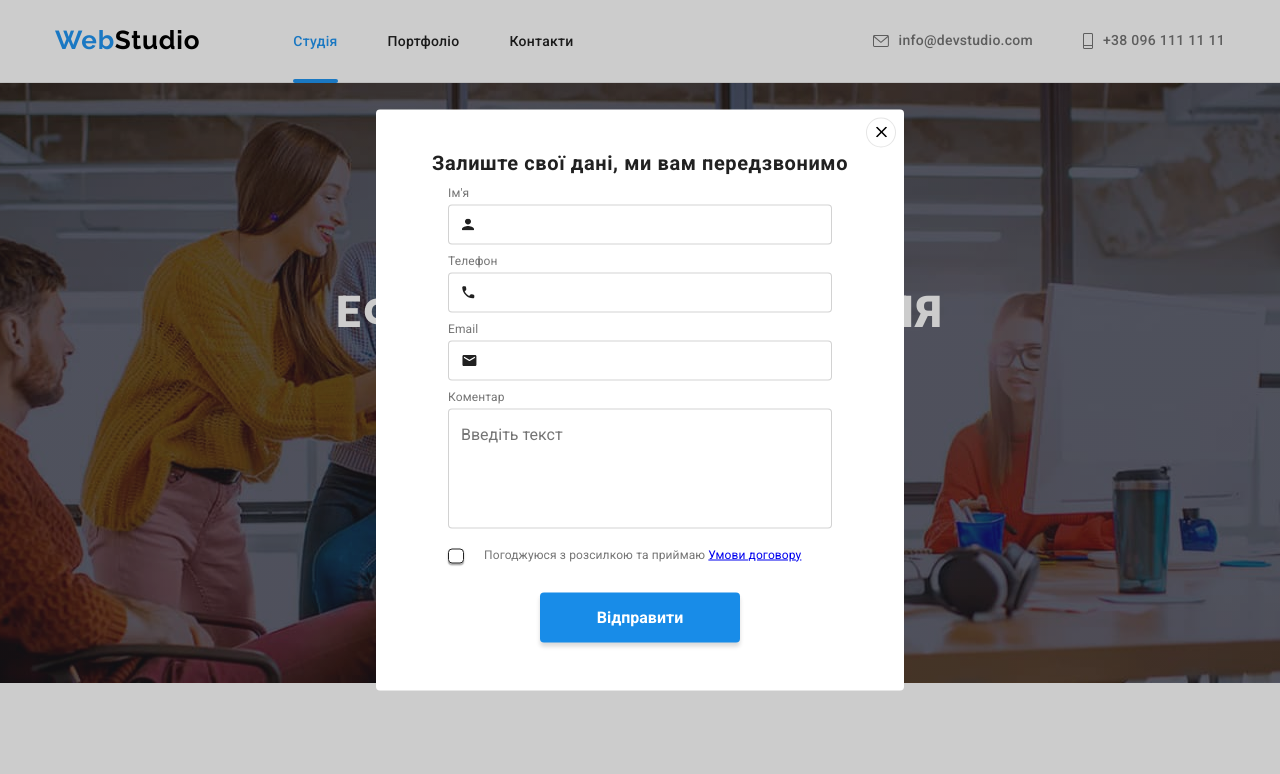
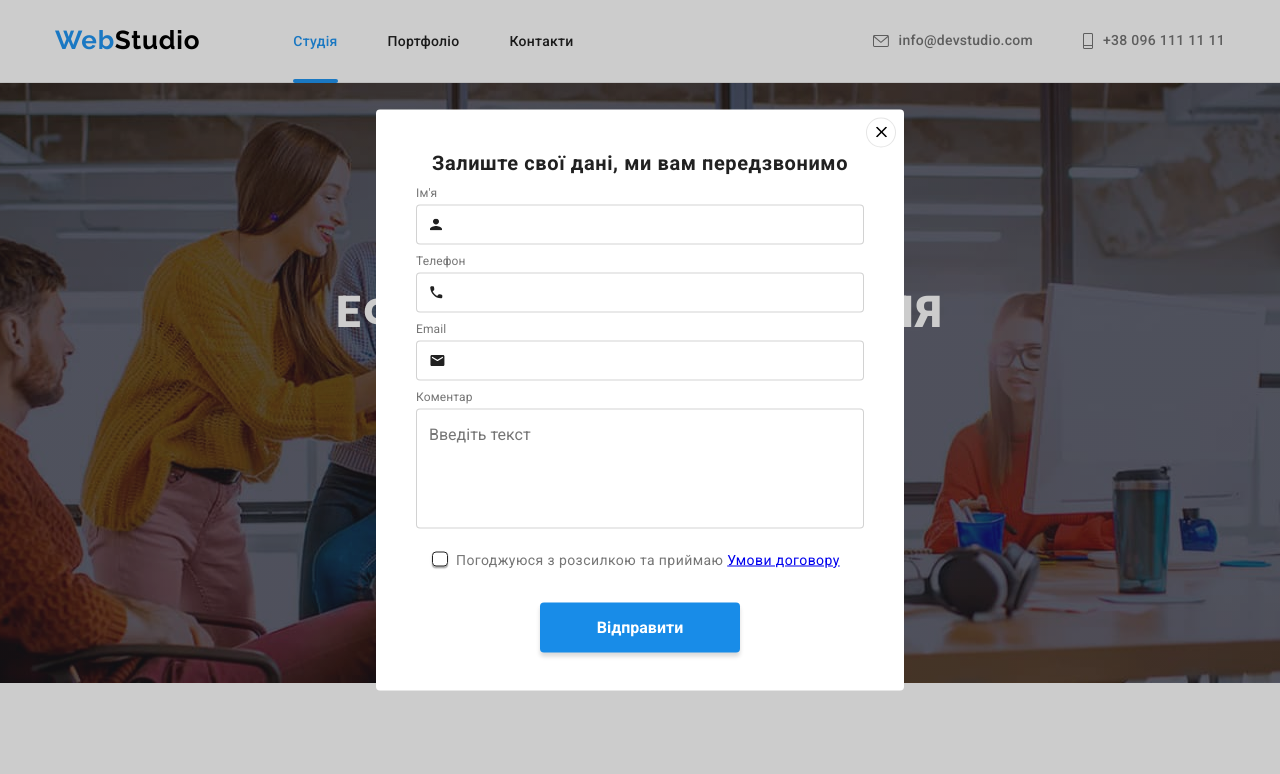
Before and after one commit to danyloborovskyi/goit-markup-hw-06, a plain HTML site: page index.html in a window 1280 px wide. Both pictures are taken after a click on the button "Замовити послугу". Shown: the top 774 px of the page. Drawn offline with nearby package versions, Linux system fonts and the light colour scheme.

Commit message:
Fixed
checkbox is working
align-items set base-align
padding deleted
font-size 14px set

```diff
--- a/CSS/styles.css
+++ b/CSS/styles.css
@@ -449,6 +449,7 @@ padding-bottom: 94px;
 /* footer */
 .container.footer {
     display: flex;
+    align-items: baseline;
 }
 
 .section-footer {
@@ -520,7 +521,6 @@ padding-bottom: 94px;
     margin-bottom: 20px;
 }
 .section-social-media-footer {
-    padding-top: 12px;
     margin-left: 70px;
 }
 .list-social-media-footer {
@@ -553,7 +553,6 @@ padding-bottom: 94px;
     transition-duration: var(--duration-animation);
 }
 .form-footer {
-    padding-top: 12px;
     margin-left: 93px;
 }
 .form-title {
@@ -702,8 +701,6 @@ padding-bottom: 94px;
     display: flex;
     flex-direction: column;
     justify-content: center;
-    padding-left: 32px;
-    padding-right: 32px;
 }
 .label-form {
     display: block;
@@ -756,7 +753,7 @@ padding-bottom: 94px;
 }
 
 .checkbox-form {
-    display: flex;
+    display: base-line;
 }
 
 .checkbox-input {
@@ -764,16 +761,16 @@ padding-bottom: 94px;
 }
 .checkbox-label {
     position: relative;
-    font-size: 12px;
-    line-height: 1.16;
-    letter-spacing: 0.01em;
+    font-size: 14px;
+    line-height: 1.714;
+    letter-spacing: 0.03em;
     color: #757575;
     padding-left: 36px;
 }
 .checkbox-label::before {
     position: absolute;
     top: 0;
-    left: 0;
+    left: 12px;
     width: 16px;
     height: 15px;
     border: 1.5px solid #212121;
@@ -784,14 +781,11 @@ padding-bottom: 94px;
 .checkbox-label::after {
     position: absolute;
     top: 0;
-    left: 0;
+    left: 12px;
     width: 16px;
     height: 15px;
-    border: 1.5px solid #212121;
     content: "";
-    /* background-color: red; */
-
-    background-image: url(../images/icons.svg#icon-check);
+    background-image: url(../images/check.svg);
     box-shadow: 0px 1px 3px rgba(0, 0, 0, 0.12), 0px 1px 1px rgba(0, 0, 0, 0.14), 0px 2px 1px rgba(0, 0, 0, 0.2);
     border-radius: 4px;
     opacity: 0;
--- a/index.html
+++ b/index.html
@@ -450,7 +450,9 @@
           </div>
         </div>
         <div class="form-footer">
-          <h2 class="form-title">Підпишіться на розсилку</h2>
+          <p class="form-title">
+            <strong>Підпишіться на розсилку</strong>
+          </p>
           <form action="#" class="form-subscribe">
             <input type="email" class="footer-input" placeholder="Email" />
             <button type="submit" class="submit-email-form">
```
Also changed, not shown: images/check.svg (added).
